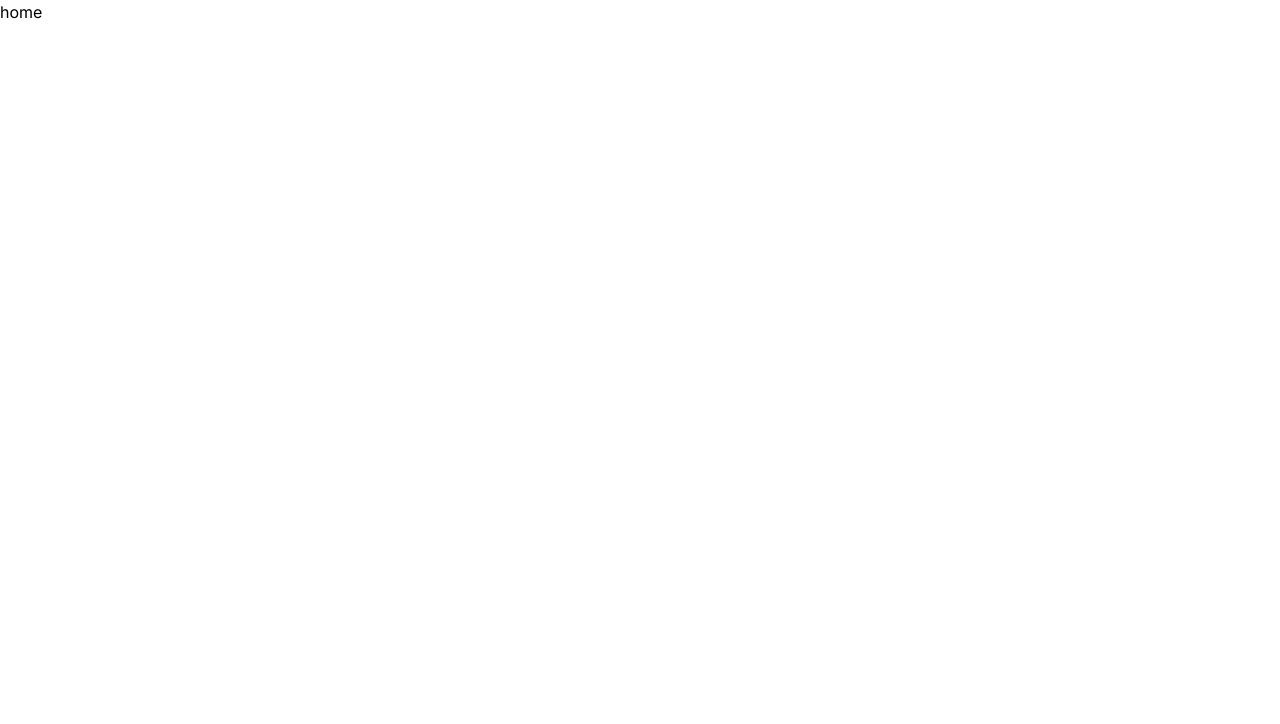
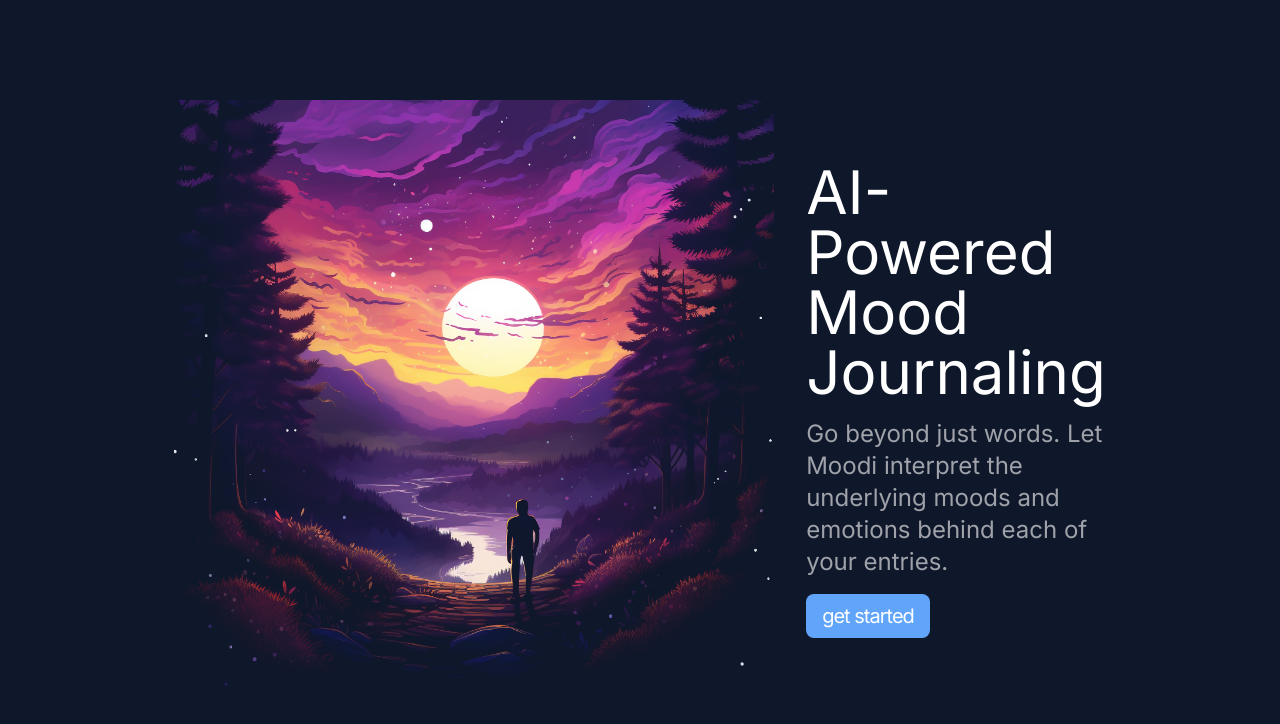
Before and after one commit to AnthonyW90/moodi, a Next.js app: page / in a window 1280 px wide. Shown: the top 724 px of the page. Built offline with nearby package versions, Linux system fonts and the light colour scheme.

Commit message:
Added initial landing page

```diff
--- a/app/page.tsx
+++ b/app/page.tsx
@@ -1,7 +1,32 @@
-import Image from 'next/image'
+import Image from 'next/image';
+import Link from 'next/link';
 
 export default function Home() {
-  return (
-    <div>home</div>
-  )
+	return (
+		<div className="text-white w-screen h-screen bg-slate-900">
+			<div className="max-w-[600px] mx-auto w-full h-full flex justify-center items-center flex-col sm:flex-row gap-8">
+				<Image
+					className="mix-blend-lighten"
+					src="/moodi-bg.png"
+					width={1024}
+					height={1024}
+					alt=""
+				/>
+				<div className="w-full max-w-[600px] mx-auto">
+					<h1 className="text-6xl mb-4">AI-Powered Mood Journaling</h1>
+					<p className="text-2xl text-white/60 mb-4">
+						Go beyond just words. Let Moodi interpret the underlying moods and
+						emotions behind each of your entries.
+					</p>
+					<div>
+						<Link href={'/'}>
+							<button className="bg-blue-400 px-4 py-2 rounded-lg text-xl tracking-tighter">
+								get started
+							</button>
+						</Link>
+					</div>
+				</div>
+			</div>
+		</div>
+	);
 }
```
Also changed, not shown: public/moodi-bg.png (added), 1 other file (tests, documents, lock files or other folders).
